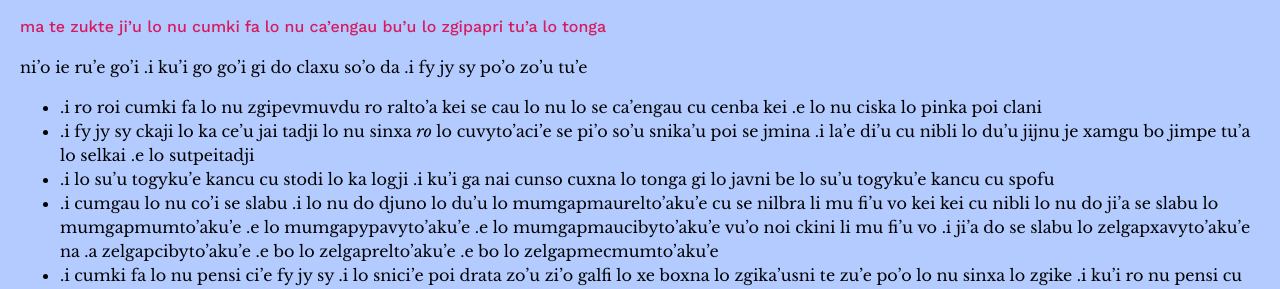
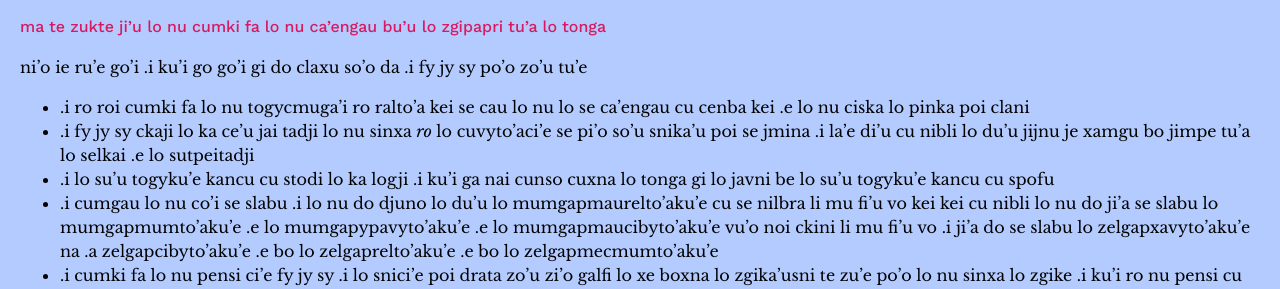
Before and after one commit to misotanni/misotanni.github.io, a Jekyll site: the page built from fjs/jbo/faq.md, in a window 1280 px wide. Shown: the part 825-1114 px from the top of the page. Built offline with Jekyll 4.4.1, drawn with Linux system fonts in a browser that asks for light colours; our own code applies the rules of GitHub Pages for plain Markdown files.

Commit message:
fixed another bad

```diff
--- a/fjs/jbo/faq.md
+++ b/fjs/jbo/faq.md
@@ -54,7 +54,7 @@ ni'o ie ru'e go'i
 .i ku'i go go'i gi do claxu so'o da
 .i fy jy sy po'o zo'u tu'e
 
-- .i ro roi cumki fa lo nu zgipevmuvdu ro ralto'a kei se cau lo nu lo se ca'engau cu cenba kei .e lo nu ciska lo pinka poi clani
+- .i ro roi cumki fa lo nu togycmuga'i ro ralto'a kei se cau lo nu lo se ca'engau cu cenba kei .e lo nu ciska lo pinka poi clani
 - .i fy jy sy ckaji lo ka ce'u jai tadji lo nu sinxa *ro* lo cuvyto'aci'e se pi'o so'u snika'u poi se jmina .i la'e di'u cu nibli lo du'u jijnu je xamgu bo jimpe tu'a lo selkai .e lo sutpeitadji
 - .i lo su'u togyku'e kancu cu stodi lo ka logji .i ku'i ga nai cunso cuxna lo tonga gi lo javni be lo su'u togyku'e kancu cu spofu
 - .i cumgau lo nu co'i se slabu .i lo nu do djuno lo du'u lo mumgapmaurelto'aku'e cu se nilbra li mu fi'u vo kei kei cu nibli lo nu do ji'a se slabu lo mumgapmumto'aku'e .e lo mumgapypavyto'aku'e .e lo mumgapmaucibyto'aku'e vu'o noi ckini li mu fi'u vo .i ji'a do se slabu lo zelgapxavyto'aku'e na .a zelgapcibyto'aku'e .e bo lo zelgaprelto'aku'e .e bo lo zelgapmecmumto'aku'e
```
